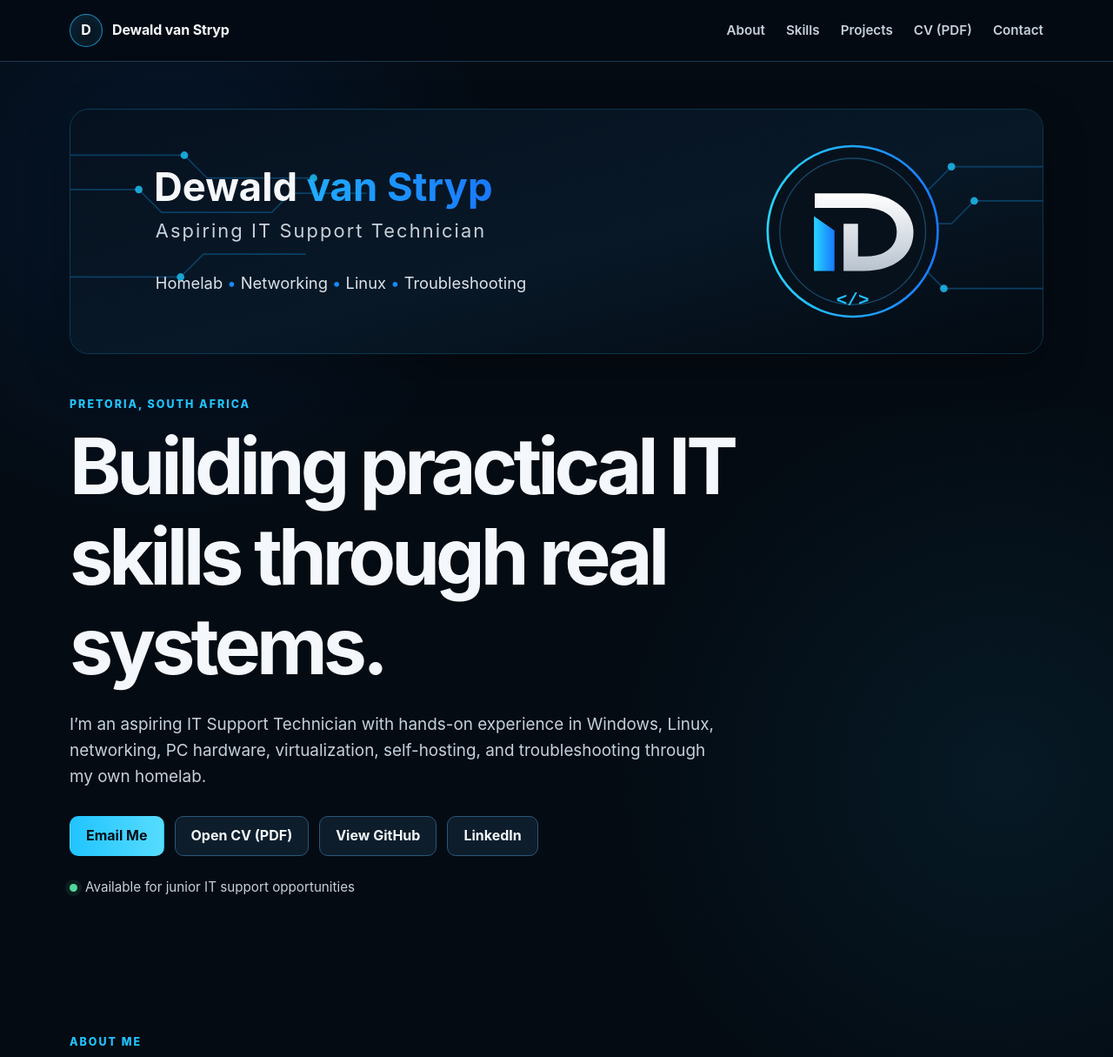
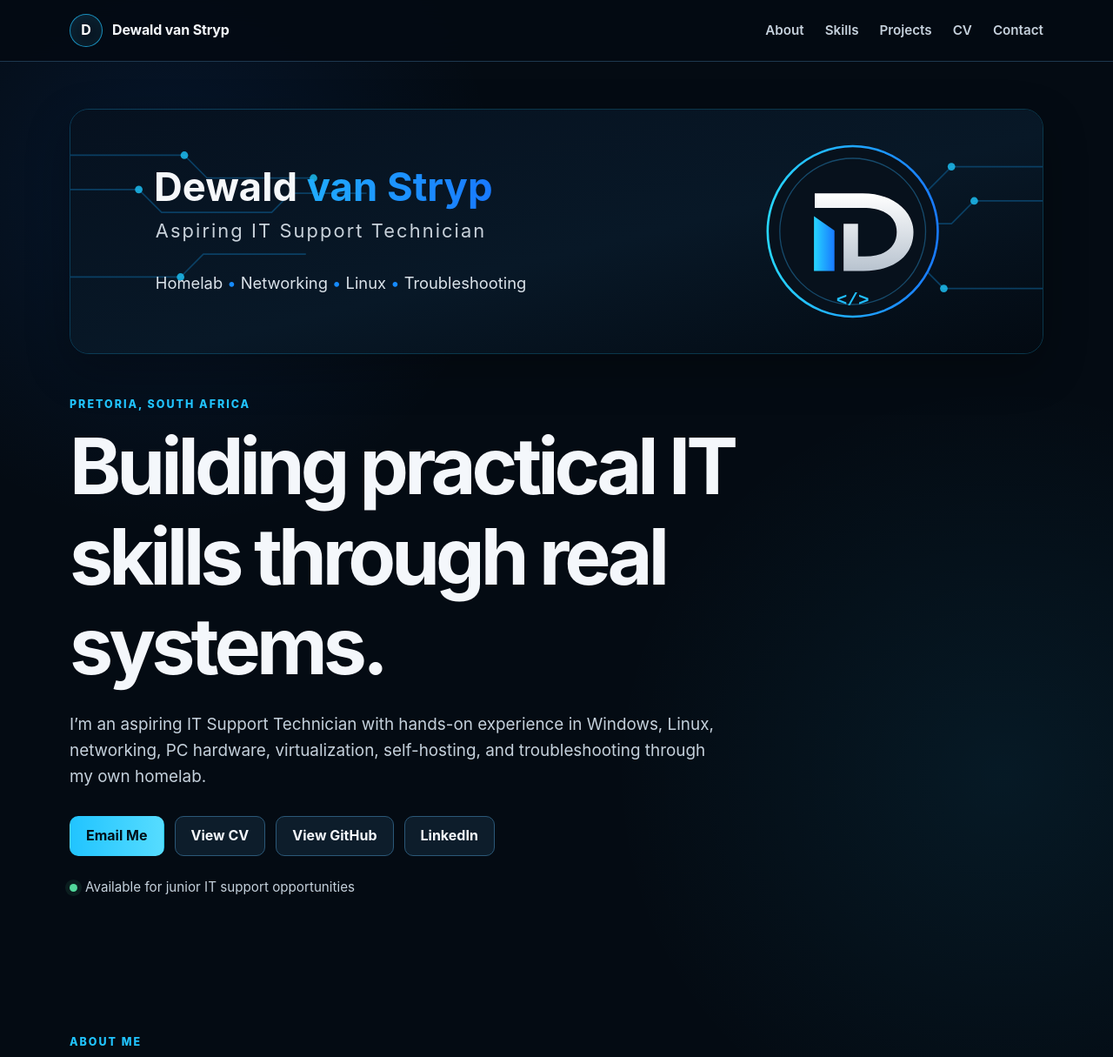
Before and after one commit to dewaldvanstryp/dewaldvanstryp.github.io, a plain HTML site: page index.html in a window 1280 px wide. Shown: the top 1215 px of the page at 87% size. Drawn offline with Linux system fonts and the light colour scheme.

Commit message:
Route CV links through working viewer

```diff
--- a/index.html
+++ b/index.html
@@ -19,7 +19,7 @@
         <a href="#about">About</a>
         <a href="#skills">Skills</a>
         <a href="#projects">Projects</a>
-        <a href="Dewald_van_Stryp_IT_CV.pdf" target="_blank" rel="noreferrer">CV (PDF)</a>
+        <a href="cv.html">CV</a>
         <a href="#contact">Contact</a>
       </div>
     </nav>
@@ -37,7 +37,7 @@
         </p>
         <div class="hero-actions">
           <a class="button primary" href="mailto:dewaldvanstryp.it@gmail.com">Email Me</a>
-          <a class="button secondary" href="Dewald_van_Stryp_IT_CV.pdf" target="_blank" rel="noreferrer">Open CV (PDF)</a>
+          <a class="button secondary" href="cv.html">View CV</a>
           <a class="button secondary" href="https://github.com/dewaldvanstryp" target="_blank" rel="noreferrer">View GitHub</a>
           <a class="button secondary" href="https://www.linkedin.com/in/dewald-van-stryp-269820373/" target="_blank" rel="noreferrer">LinkedIn</a>
         </div>
@@ -121,7 +121,7 @@
       <p>I’m interested in entry-level and junior IT Support / Help Desk opportunities where I can keep learning while contributing practical troubleshooting skills.</p>
       <div class="hero-actions contact-actions">
         <a class="button primary" href="mailto:dewaldvanstryp.it@gmail.com">dewaldvanstryp.it@gmail.com</a>
-        <a class="button secondary" href="Dewald_van_Stryp_IT_CV.pdf" target="_blank" rel="noreferrer">Open CV (PDF)</a>
+        <a class="button secondary" href="cv.html">View CV</a>
         <a class="button secondary" href="https://www.linkedin.com/in/dewald-van-stryp-269820373/" target="_blank" rel="noreferrer">LinkedIn</a>
         <a class="button secondary" href="https://github.com/dewaldvanstryp" target="_blank" rel="noreferrer">GitHub Profile</a>
       </div>
```
